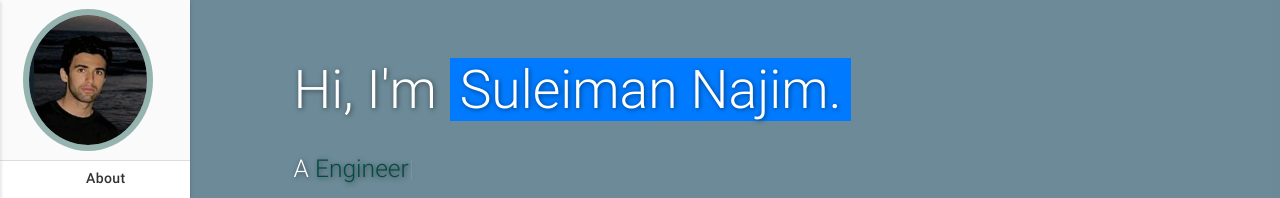
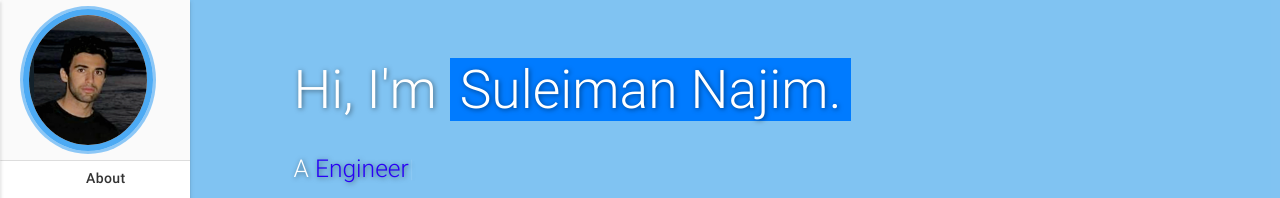
Before and after one commit to sulynajimsj/sulynajimsj.github.io, a plain HTML site: page index.html in a window 1280 px wide. Shown: the top 198 px of the page. Drawn offline with nearby package versions, Linux system fonts and the light colour scheme; some icons are missing.

Commit message:
change the background to a blue transparent color and also the profile border color

```diff
--- a/assets/css/style.css
+++ b/assets/css/style.css
@@ -11,8 +11,9 @@
   /* background-size: cover;  */
   margin: -31px;
   margin-left:-7px;
-  border: 6px solid rgba(0, 77, 64, 0.4);
+  border: 6px solid rgba(33, 150, 243, 0.8);
   border-radius: 50% !important;
+  box-shadow: 0 0 0 3px rgba(33, 150, 243, 0.5); /* More transparent for the outer glow */
 }
 
 .profile-pic img {
@@ -361,7 +362,7 @@ h3 {
 }
 
 .overlay {
-  background-color: rgba(0, 0, 0, 0.4);
+  background-color: rgba(12, 116, 219, 0.3);
   height: 100%;
   left: 0;
   position: absolute;
--- a/index.html
+++ b/index.html
@@ -231,7 +231,7 @@
           <div class="content section-padding valign" style="margin-left: 10%; margin-top: 50px;">
             <div class="caption">
               <h2>Hi, I'm <span class="teal">Suleiman Najim.</span></h2>
-              <h5 style="color:#fff">A <span class="typing" style="font-weight: 300; color:#004d40"></span></h5>
+              <h5 style="color:#fff">A <span class="typing" style="font-weight: 300; color:#2900f6"></span></h5>
               <!-- <h5 style="color:#00796b">A <span class="typing" style="font-weight: 300; color:#fff"></span></h5> -->
               <h5>Builder that loves to build Software & AI products that make an impact.</h5>
             </div>
```
